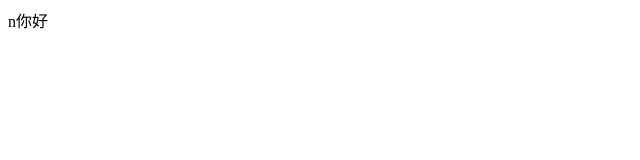
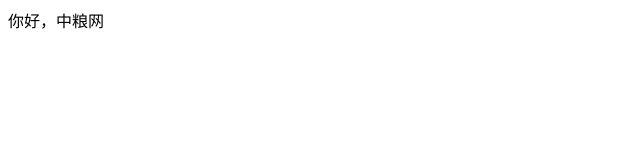
Before and after one commit to Li018/zhongliangwang, a plain HTML site: page index.html in a window 1280 px wide. Shown: the full height of the page, 0-640 px from the left. Drawn offline with Linux system fonts and the light colour scheme.

Commit message:
Create index.html

```diff
--- a/index.html
+++ b/index.html
@@ -7,6 +7,6 @@
     <title>Document</title>
 </head>
 <body>
-    n你好
+    你好，中粮网
 </正文>
 </html>
```
